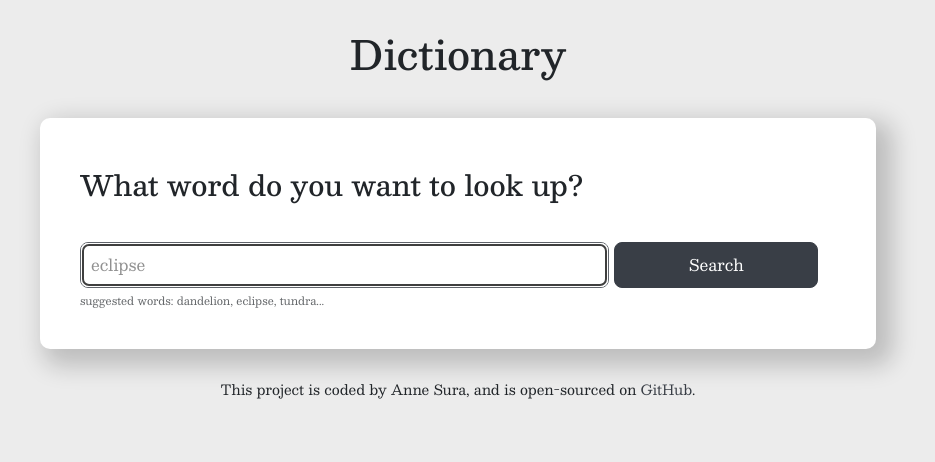
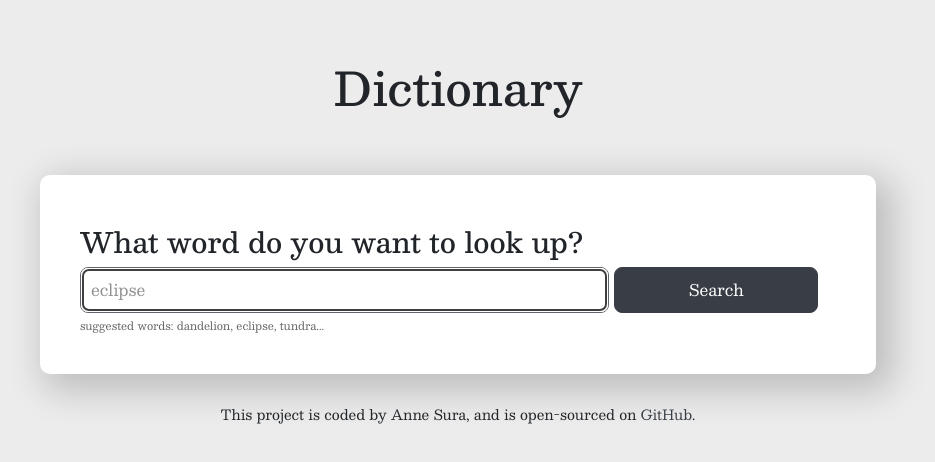
Before and after one commit to annesura/react-dictionary-project, a React (Create React App) app: page / in a window 1280 px wide. Shown: the top 462 px of the page, without its empty margins (182-1117 px from the left). Built offline with nearby package versions, Linux system fonts and the light colour scheme; no server answers.

Commit message:
Final touches

```diff
--- a/src/App.css
+++ b/src/App.css
@@ -6,8 +6,9 @@
   margin: 30px;
 }
 
-h1 {
-  margin-bottom: 40px;
+.App .main {
+  margin: 60px 0;
+  font-size: 46px;
 }
 
 body {
--- a/src/App.js
+++ b/src/App.js
@@ -6,7 +6,7 @@ export default function App() {
     <div className="App">
       <div className="container">
       <header className="App-header">
-        <h1>Dictionary</h1>
+        <h1 className="main">Dictionary</h1>
         <Dictionary defaultKeyword="eclipse" />
       </header>
       <footer>This project is coded by Anne Sura, and is open-sourced on <a href="https://github.com/annesura/react-dictionary-project" target="_blank" rel="noreferrer" >GitHub</a>.</footer>
--- a/src/Dictionary.css
+++ b/src/Dictionary.css
@@ -8,7 +8,7 @@
     padding: 40px;
     border-radius: 10px;
     margin: 20px;
-    box-shadow: 10px 10px 24px 7px rgba(0, 0, 0, 0.2);
+    box-shadow: 10px 10px 36px 7px rgba(0, 0, 0, 0.2);
     text-align: start;
 }
 
```
